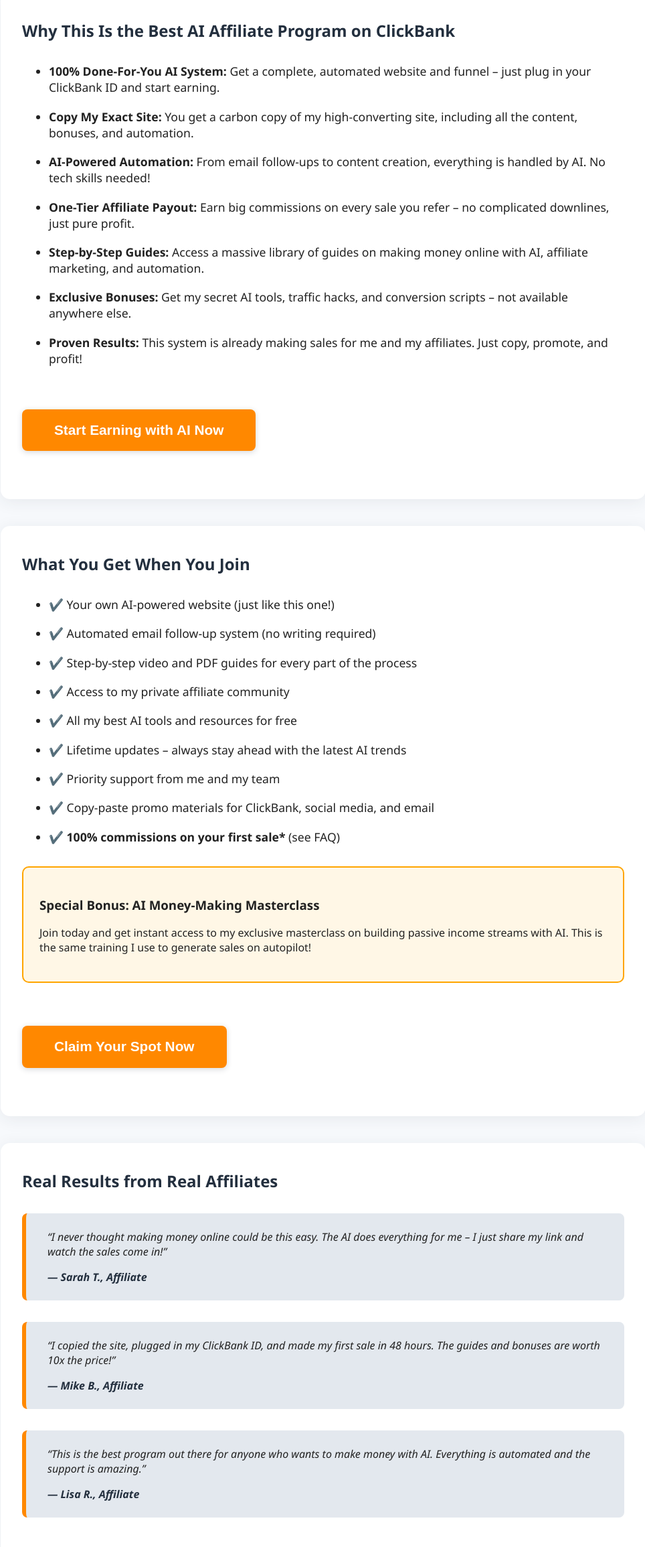
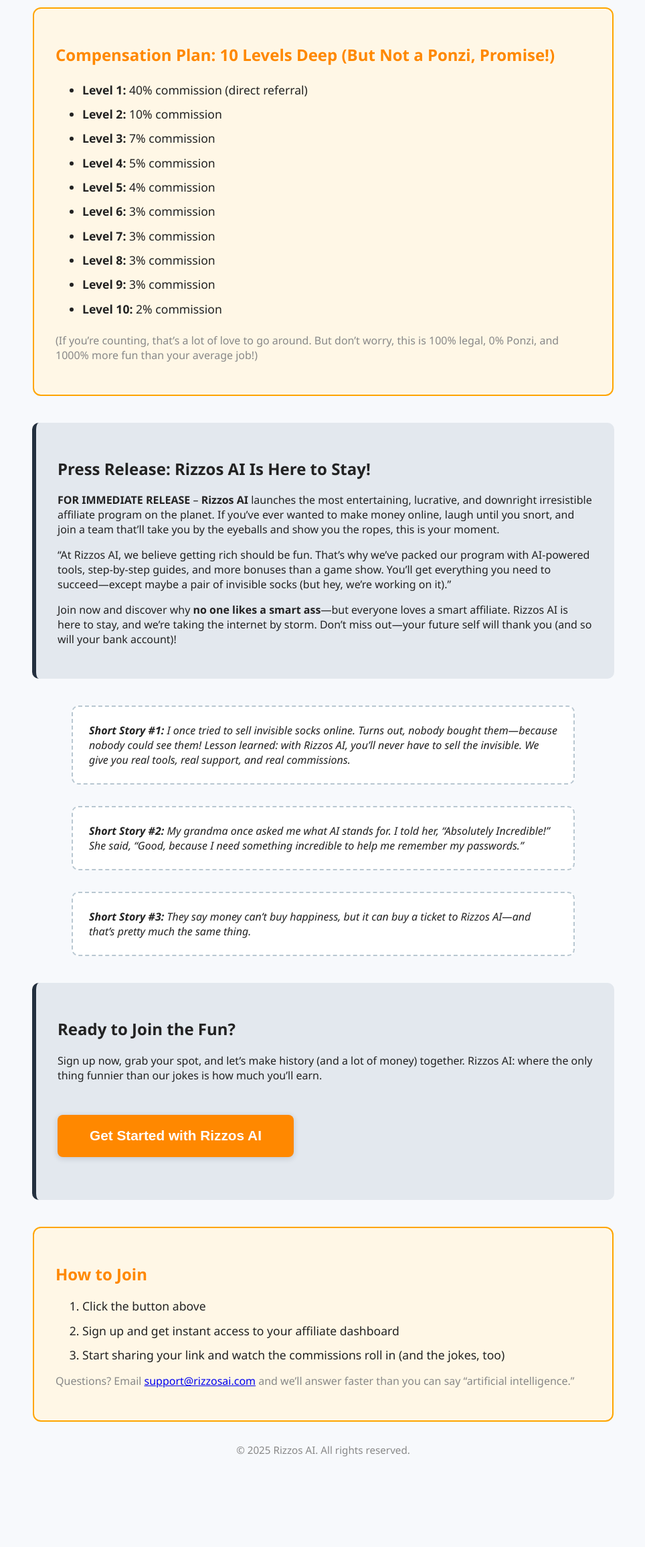
Before and after one commit to rizzosai/ai, a plain HTML site: page index.html in a window 1280 px wide. Shown: the part 491-2800 px from the top of the page at 67% size, without its empty margins (157-1121 px from the left). After the commit the page ends 2681 px from the top, so only its background shows below. Drawn offline with Linux system fonts and the light colour scheme.

Commit message:
Update index.html

```diff
--- a/index.html
+++ b/index.html
@@ -1,140 +1,86 @@
+
 <!DOCTYPE html>
 <html lang="en">
 <head>
   <meta charset="UTF-8">
   <meta name="viewport" content="width=device-width, initial-scale=1.0">
-  <title>The Ultimate AI Affiliate System – Copy My Automated Success!</title>
+  <title>Rizzos AI – The Funniest, Richest Affiliate Launch Online!</title>
   <style>
     body { font-family: 'Segoe UI', Arial, sans-serif; background: #f7f9fc; margin: 0; color: #222; }
     .hero { background: linear-gradient(120deg, #232f3e 0%, #3a5068 100%); color: #fff; padding: 4rem 1rem 2rem 1rem; text-align: center; }
-    .hero h1 { font-size: 2.5rem; margin-bottom: 0.7rem; }
-    .hero h2 { font-size: 1.3rem; color: #b8c7d1; margin-bottom: 1.5rem; }
-    .claim { font-size: 1.2rem; font-weight: bold; margin: 2rem 0; color: #ff8800; }
+    .hero h1 { font-size: 2.7rem; margin-bottom: 0.7rem; }
+    .hero h2 { font-size: 1.4rem; color: #ff8800; margin-bottom: 1.5rem; }
+    .comp-plan { background: #fff7e6; border: 2px solid #ffa500; border-radius: 12px; padding: 2rem; margin: 2.5rem auto 2rem auto; max-width: 800px; }
+    .comp-plan h2 { color: #ff8800; }
+    .comp-plan ul { margin: 1.5rem 0; }
+    .comp-plan li { margin-bottom: 0.7em; font-size: 1.1em; }
+    .press-release { background: #e3e8ee; border-left: 6px solid #232f3e; padding: 2rem; margin: 2.5rem auto; max-width: 800px; border-radius: 10px; }
+    .funny-story { background: #fff; border: 2px dashed #b8c7d1; border-radius: 10px; padding: 1.5rem; margin: 2rem auto; max-width: 700px; font-style: italic; }
     .cta-btn { background: #ff8800; color: #fff; font-size: 1.3rem; padding: 1.2rem 3rem; border: none; border-radius: 8px; cursor: pointer; margin: 2rem 0; font-weight: bold; box-shadow: 0 2px 8px rgba(35,47,62,0.18); transition: background 0.2s; }
     .cta-btn:hover { background: #e06d00; }
-    .section { max-width: 900px; margin: 2.5rem auto; background: #fff; border-radius: 14px; box-shadow: 0 4px 24px rgba(35,47,62,0.08); padding: 2.5rem 2rem; }
-    .section h2 { color: #232f3e; margin-top: 0; }
-    .features-list { margin: 2rem 0; }
-    .features-list li { margin-bottom: 1.1em; font-size: 1.1em; }
-    .testimonial { background: #e3e8ee; border-left: 6px solid #ff8800; padding: 1.5rem 2rem; margin: 2rem 0; font-style: italic; border-radius: 8px; }
-    .author { margin-top: 1rem; font-weight: bold; color: #232f3e; }
-    .bonus { background: #fff7e6; border: 2px solid #ffa500; border-radius: 10px; padding: 1.5rem; margin: 2rem 0; }
-    .faq { margin-top: 2.5rem; }
-    .faq h3 { color: #ff8800; }
-    .faq-item { margin-bottom: 1.5rem; }
-    @media (max-width: 700px) { .section { padding: 1rem; } }
+    @media (max-width: 700px) { .comp-plan, .press-release, .funny-story { padding: 1rem; } }
   </style>
 </head>
 <body>
   <div class="hero">
-    <h1>The Ultimate AI Affiliate System</h1>
-    <h2>Copy My Automated Success – No Experience Needed!</h2>
-    <div class="claim">The #1 AI-Powered Money-Making Program Online – Proven, Automated, and Ready for You to Copy!</div>
-    <button class="cta-btn" onclick="window.location.href='#join'">Get Instant Access Now</button>
+    <h1>Welcome to Rizzos AI!</h1>
+    <h2>The Funniest, Richest Affiliate Launch Online</h2>
+    <p style="font-size:1.2em; margin-top:1.5em;">Ready to laugh your way to the bank? <b>Rizzos AI</b> is here to make you rich, entertained, and maybe a little bit smarter (but not too smart—no one likes a smart ass!).</p>
+    <button class="cta-btn" onclick="window.location.href='#join'">Join the Madness Now</button>
   </div>
 
-  <div class="section">
-    <h2>Why This Is the Best AI Affiliate Program on ClickBank</h2>
-    <ul class="features-list">
-      <li><b>100% Done-For-You AI System:</b> Get a complete, automated website and funnel – just plug in your ClickBank ID and start earning.</li>
-      <li><b>Copy My Exact Site:</b> You get a carbon copy of my high-converting site, including all the content, bonuses, and automation.</li>
-      <li><b>AI-Powered Automation:</b> From email follow-ups to content creation, everything is handled by AI. No tech skills needed!</li>
-      <li><b>One-Tier Affiliate Payout:</b> Earn big commissions on every sale you refer – no complicated downlines, just pure profit.</li>
-      <li><b>Step-by-Step Guides:</b> Access a massive library of guides on making money online with AI, affiliate marketing, and automation.</li>
-      <li><b>Exclusive Bonuses:</b> Get my secret AI tools, traffic hacks, and conversion scripts – not available anywhere else.</li>
-      <li><b>Proven Results:</b> This system is already making sales for me and my affiliates. Just copy, promote, and profit!</li>
+  <div class="comp-plan">
+    <h2>Compensation Plan: 10 Levels Deep (But Not a Ponzi, Promise!)</h2>
+    <ul>
+      <li><b>Level 1:</b> 40% commission (direct referral)</li>
+      <li><b>Level 2:</b> 10% commission</li>
+      <li><b>Level 3:</b> 7% commission</li>
+      <li><b>Level 4:</b> 5% commission</li>
+      <li><b>Level 5:</b> 4% commission</li>
+      <li><b>Level 6:</b> 3% commission</li>
+      <li><b>Level 7:</b> 3% commission</li>
+      <li><b>Level 8:</b> 3% commission</li>
+      <li><b>Level 9:</b> 3% commission</li>
+      <li><b>Level 10:</b> 2% commission</li>
     </ul>
-    <button class="cta-btn" onclick="window.location.href='#join'">Start Earning with AI Now</button>
+    <p style="color:#888; font-size:1em;">(If you’re counting, that’s a lot of love to go around. But don’t worry, this is 100% legal, 0% Ponzi, and 1000% more fun than your average job!)</p>
   </div>
 
-  <div class="section">
-    <h2>What You Get When You Join</h2>
-    <ul class="features-list">
-      <li>✔️ Your own AI-powered website (just like this one!)</li>
-      <li>✔️ Automated email follow-up system (no writing required)</li>
-      <li>✔️ Step-by-step video and PDF guides for every part of the process</li>
-      <li>✔️ Access to my private affiliate community</li>
-      <li>✔️ All my best AI tools and resources for free</li>
-      <li>✔️ Lifetime updates – always stay ahead with the latest AI trends</li>
-      <li>✔️ Priority support from me and my team</li>
-      <li>✔️ Copy-paste promo materials for ClickBank, social media, and email</li>
-      <li>✔️ <b>100% commissions on your first sale*</b> (see FAQ)</li>
-    </ul>
-    <div class="bonus">
-      <h3>Special Bonus: AI Money-Making Masterclass</h3>
-      <p>Join today and get instant access to my exclusive masterclass on building passive income streams with AI. This is the same training I use to generate sales on autopilot!</p>
-    </div>
-    <button class="cta-btn" onclick="window.location.href='#join'">Claim Your Spot Now</button>
+  <div class="press-release">
+    <h2>Press Release: Rizzos AI Is Here to Stay!</h2>
+    <p><b>FOR IMMEDIATE RELEASE</b> – <b>Rizzos AI</b> launches the most entertaining, lucrative, and downright irresistible affiliate program on the planet. If you’ve ever wanted to make money online, laugh until you snort, and join a team that’ll take you by the eyeballs and show you the ropes, this is your moment.</p>
+    <p>“At Rizzos AI, we believe getting rich should be fun. That’s why we’ve packed our program with AI-powered tools, step-by-step guides, and more bonuses than a game show. You’ll get everything you need to succeed—except maybe a pair of invisible socks (but hey, we’re working on it).”</p>
+    <p>Join now and discover why <b>no one likes a smart ass</b>—but everyone loves a smart affiliate. Rizzos AI is here to stay, and we’re taking the internet by storm. Don’t miss out—your future self will thank you (and so will your bank account)!</p>
   </div>
 
-  <div class="section">
-    <h2>Real Results from Real Affiliates</h2>
-    <div class="testimonial">
-      “I never thought making money online could be this easy. The AI does everything for me – I just share my link and watch the sales come in!”
-      <div class="author">— Sarah T., Affiliate</div>
-    </div>
-    <div class="testimonial">
-      “I copied the site, plugged in my ClickBank ID, and made my first sale in 48 hours. The guides and bonuses are worth 10x the price!”
-      <div class="author">— Mike B., Affiliate</div>
-    </div>
-    <div class="testimonial">
-      “This is the best program out there for anyone who wants to make money with AI. Everything is automated and the support is amazing.”
-      <div class="author">— Lisa R., Affiliate</div>
-    </div>
+  <div class="funny-story">
+    <b>Short Story #1:</b> I once tried to sell invisible socks online. Turns out, nobody bought them—because nobody could see them! Lesson learned: with Rizzos AI, you’ll never have to sell the invisible. We give you real tools, real support, and real commissions.
+  </div>
+  <div class="funny-story">
+    <b>Short Story #2:</b> My grandma once asked me what AI stands for. I told her, “Absolutely Incredible!” She said, “Good, because I need something incredible to help me remember my passwords.”
+  </div>
+  <div class="funny-story">
+    <b>Short Story #3:</b> They say money can’t buy happiness, but it can buy a ticket to Rizzos AI—and that’s pretty much the same thing.
   </div>
 
-  <div class="section">
-    <h2>How It Works</h2>
-    <ol class="features-list">
-      <li><b>Sign Up:</b> Click the button below to join and get instant access.</li>
-      <li><b>Copy My Site:</b> You’ll receive a full copy of this website, ready to use with your ClickBank affiliate link.</li>
-      <li><b>Activate AI Automation:</b> Set up your automated emails, content, and traffic tools in minutes (full guides included).</li>
-      <li><b>Promote:</b> Share your link on social media, email, or anywhere you want – the AI does the rest!</li>
-      <li><b>Get Paid:</b> Earn commissions on every sale you refer. No limits, no waiting, just results.</li>
-    </ol>
-    <button class="cta-btn" onclick="window.location.href='#join'">Join Now & Copy My System</button>
+  <div class="press-release">
+    <h2>Ready to Join the Fun?</h2>
+    <p>Sign up now, grab your spot, and let’s make history (and a lot of money) together. Rizzos AI: where the only thing funnier than our jokes is how much you’ll earn.</p>
+    <button class="cta-btn" onclick="window.location.href='#join'">Get Started with Rizzos AI</button>
   </div>
 
-  <div class="section" id="join">
-    <h2>Ready to Get Started?</h2>
-    <p><b>Don’t miss out!</b> This is your chance to copy a proven, automated AI affiliate system and start earning fast. Spots are limited to keep the community high quality – join now and secure your copy!</p>
-    <button class="cta-btn" onclick="window.location.href='https://www.clickbank.com/'">Join via ClickBank</button>
-    <p style="font-size:0.95rem; color:#888; margin-top:1.5rem;">*100% commission applies to your first sale only. Standard ClickBank rates apply after. See FAQ for details.</p>
-  </div>
-
-  <div class="section faq">
-    <h2>Frequently Asked Questions</h2>
-    <div class="faq-item">
-      <h3>Do I need any experience?</h3>
-      <p>No! The system is 100% beginner-friendly. All the tech, content, and automation is done for you by AI.</p>
-    </div>
-    <div class="faq-item">
-      <h3>How do I get my own site?</h3>
-      <p>After joining, you’ll get a full copy of this site with your ClickBank affiliate link. Just follow the simple setup guide (included).</p>
-    </div>
-    <div class="faq-item">
-      <h3>How does the affiliate payout work?</h3>
-      <p>This is a single-tier program for ClickBank – you earn commissions on every sale you refer, paid directly by ClickBank.</p>
-    </div>
-    <div class="faq-item">
-      <h3>What if I need help?</h3>
-      <p>You’ll have access to our private community and priority support. Plus, the AI chatbot is available 24/7 for instant answers.</p>
-    </div>
-    <div class="faq-item">
-      <h3>Can I really copy your system?</h3>
-      <p>Yes! You get a full, done-for-you copy of my site, all the guides, and every tool I use. Just add your ClickBank ID and you’re ready to go.</p>
-    </div>
-  </div>
-
-  <div class="section" style="background:#f9f9f9; border:2px solid #bbb;">
-    <h2>Privacy Policy</h2>
-    <p><strong>Your privacy matters.</strong> We only collect the information needed to deliver your membership and process payments. No data is sold or shared except as required by law or ClickBank’s policies.</p>
-    <p>We use cookies and analytics to improve your experience and track affiliate referrals. By using this site, you consent to our use of cookies.</p>
-    <p>If you have questions or want your data deleted, contact us at <a href="mailto:support@yourdomain.com">support@yourdomain.com</a>.</p>
+  <div class="comp-plan" id="join">
+    <h2>How to Join</h2>
+    <ol>
+      <li>Click the button above</li>
+      <li>Sign up and get instant access to your affiliate dashboard</li>
+      <li>Start sharing your link and watch the commissions roll in (and the jokes, too)</li>
+    </ol>
+    <p style="color:#888; font-size:1em;">Questions? Email <a href="mailto:support@rizzosai.com">support@rizzosai.com</a> and we’ll answer faster than you can say “artificial intelligence.”</p>
   </div>
 
   <div style="text-align:center; color:#888; margin:2rem 0 1rem 0; font-size:0.95rem;">
-    &copy; 2025 The Ultimate AI Affiliate System. All rights reserved.
+    &copy; 2025 Rizzos AI. All rights reserved.
   </div>
 </body>
 </html>
```
